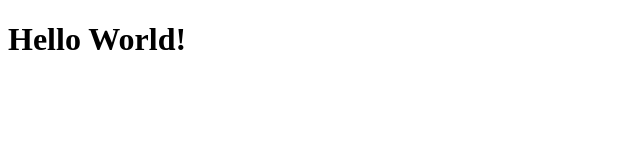
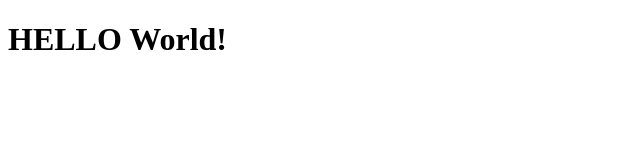
Before and after one commit to shivanand-date/background-generator, a plain HTML site: page index.html in a window 1280 px wide. Shown: the whole page, without its empty margins (0-640 px from the left). Drawn offline with Linux system fonts and the light colour scheme.

Commit message:
caps title

```diff
--- a/index.html
+++ b/index.html
@@ -7,6 +7,6 @@
     <title>Document</title>
   </head>
   <body>
-    <h1>Hello World!</h1>
+    <h1>HELLO World!</h1>
   </body>
 </html>
```
